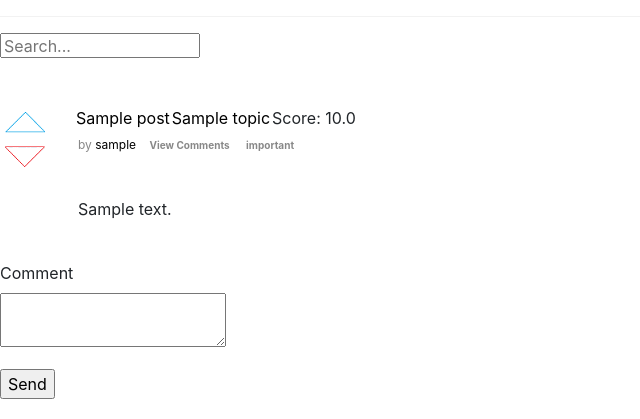
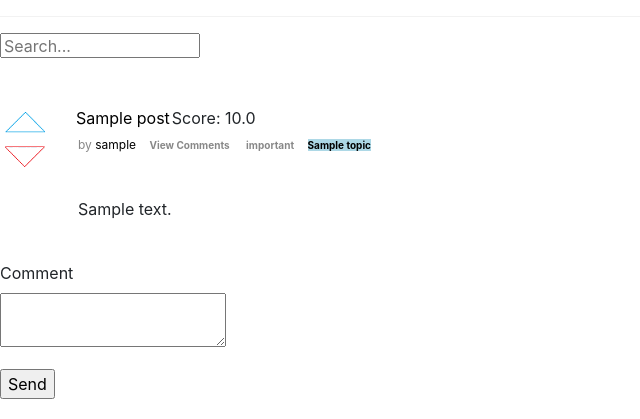
Before and after one commit to ModoUnreal/nuncio, a Flask app: page /item/1 in a window 1280 px wide. Shown: the part 72-491 px from the top of the page, without its empty margins (0-640 px from the left). Run offline with Flask 2, Linux system fonts and the light colour scheme; tables that the repository leaves empty hold one stand-in row (values such as "Sample post"); some libraries are stand-ins or nearby versions.

Commit message:
Made the layout a little nicer

```diff
--- a/app/static/base.css
+++ b/app/static/base.css
@@ -149,3 +149,9 @@ footer a{
     color: #888;
     cursor: pointer;
 }
+
+#bottom-links a {
+    font-size: 10px;
+    text-decoration: none;
+    background-color: lightblue;
+}
--- a/app/templates/_post.html
+++ b/app/templates/_post.html
@@ -13,10 +13,6 @@
                 {% endif %}
 
                 <br>
-                {% for topic in post.topics if post.topics %}
-                <td><a href="{{ url_for('search_topic', topic_query=topic.id) }}">{{ topic.tag_name }}</a></td>
-                {% endfor %}
-
                 <td>Score: {{ post.score }}</td>
             </div>
 
@@ -59,5 +55,9 @@
             <input type="submit" name="important" value="important">
         </form>
 
+        {% for topic in post.topics if post.topics %}
+        <a href="{{ url_for('search_topic', topic_query=topic.id) }}">{{ topic.tag_name }}</a>
+        {% endfor %}
+
     </div>
 </div>
```
